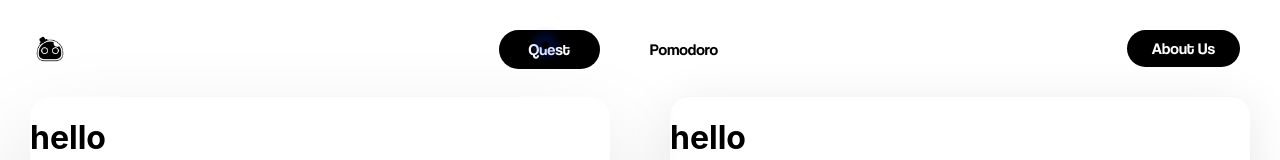
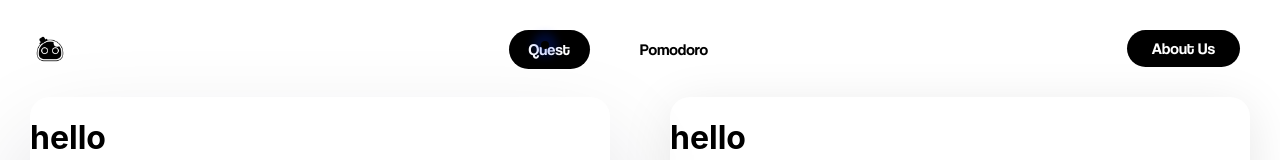
Before and after one commit to Four-Bits/quantum-x, a React (Create React App) app: page / in a window 1280 px wide. In both pictures the pointer is over the link "Quest". Shown: the top 160 px of the page. Built offline with nearby package versions, Linux system fonts and the light colour scheme.

Commit message:
improved navbar

```diff
--- a/src/index.css
+++ b/src/index.css
@@ -25,8 +25,6 @@ li, a, button{
 
 a{
   padding : 10px;
-  /* border : solid white;
-  border-radius: 50px; */
   border-radius: 50px;
 }
 
@@ -62,7 +60,7 @@ a{
 .nav_link li a:hover{
   color : white;
   background-color: black;
-  padding: 10px 30px;
+  padding: 10px 20px;
   border-radius: 50px;
 }
 
```
